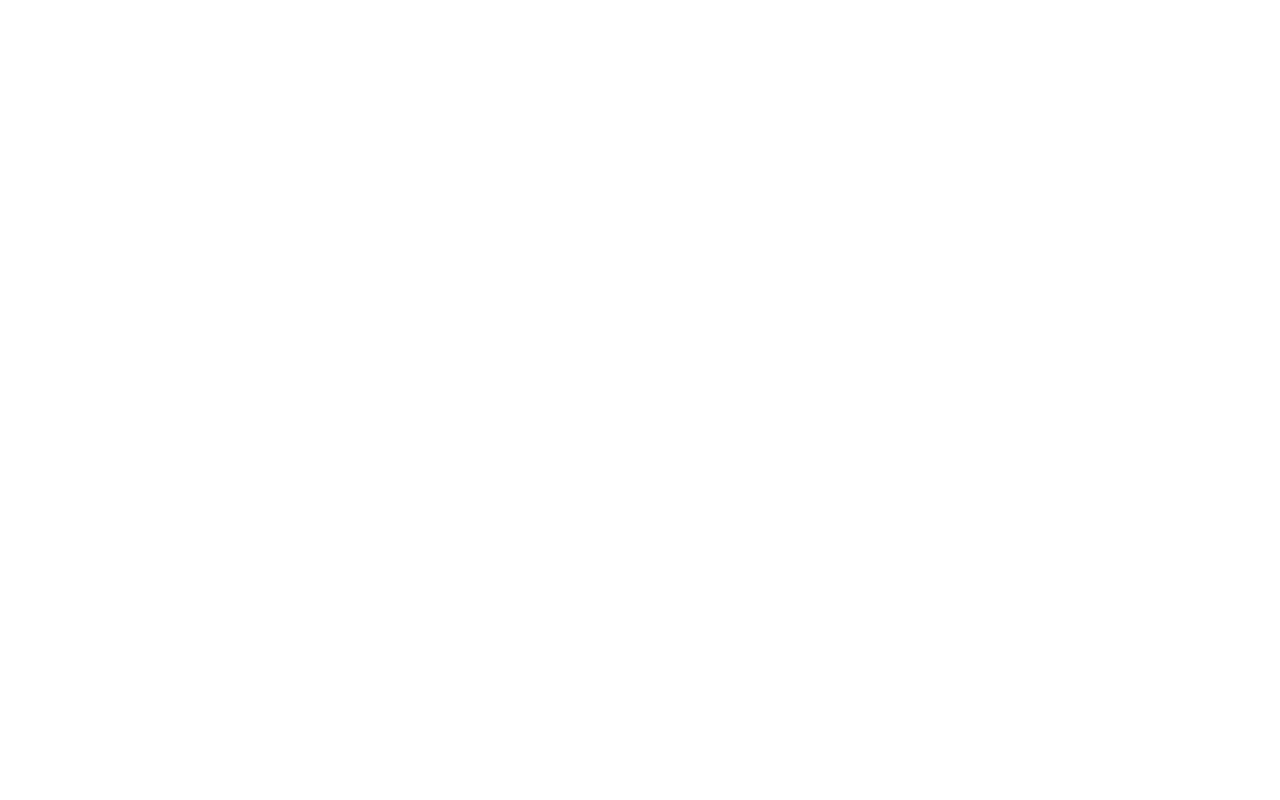
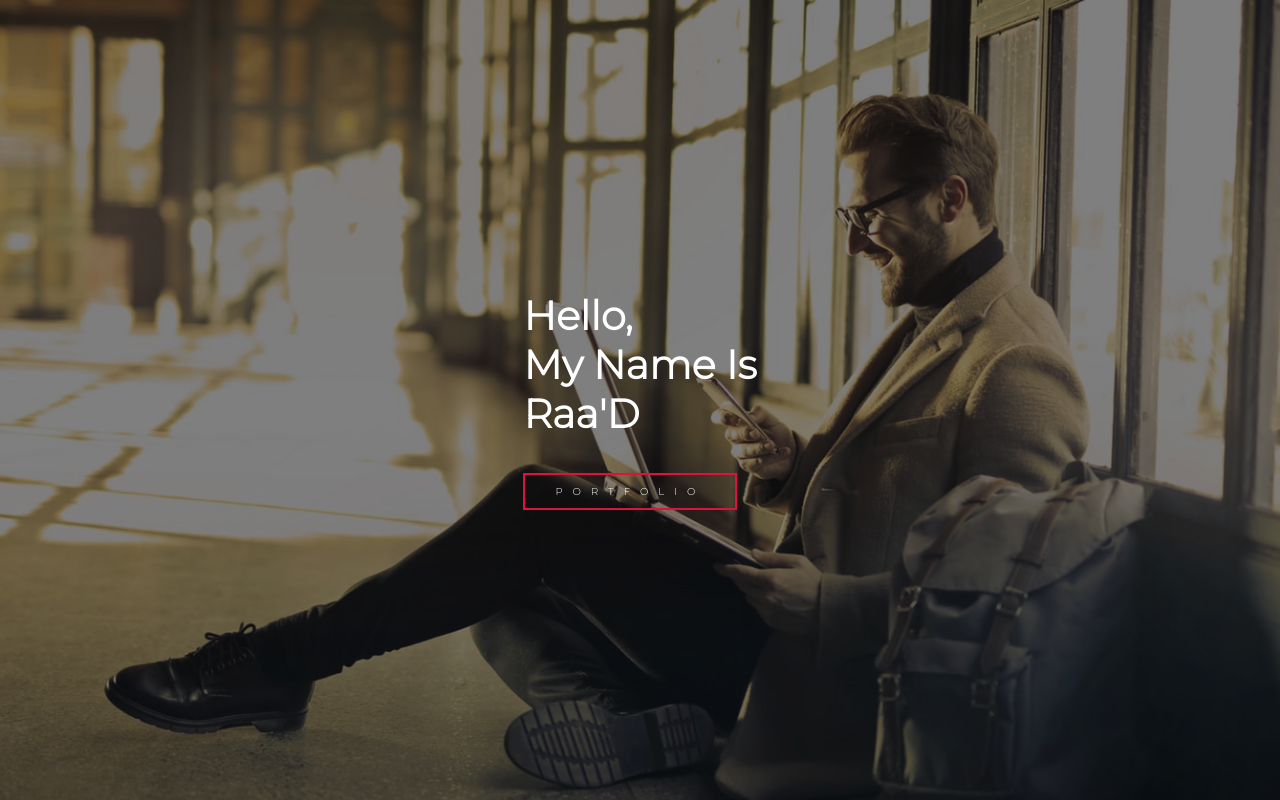
Before and after one commit to zamharrad/raad6, a plain HTML site: page index.html in a window 1280 px wide. Drawn offline with Linux system fonts and the light colour scheme.

Commit message:
commit changes

```diff
--- a/index.html
+++ b/index.html
@@ -3,7 +3,19 @@
   <head>
     <meta charset="UTF-8" />
     <meta name="viewport" content="width=device-width, initial-scale=1.0" />
-    <title>Document</title>
+    <link rel="stylesheet" href="/style.css" />
+    <title>Raa'D</title>
   </head>
-  <body></body>
+  <body>
+    <section id="hero">
+      <div class="hero container">
+        <div>
+          <h1>Hello, <span></span></h1>
+          <h1>My Name Is<span></span></h1>
+          <h1>Raa'D<span></span></h1>
+          <a class="cta" type="button" href="/">Portfolio</a>
+        </div>
+      </div>
+    </section>
+  </body>
 </html>
--- a/style.css
+++ b/style.css
@@ -0,0 +1,115 @@
+@import url("https://fonts.googleapis.com/css2?family=Montserrat:wght@300&display=swap");
+* {
+  padding: 0;
+  margin: 0;
+  box-sizing: border-box;
+}
+
+html {
+  font-family: "Montserrat", sans-serif;
+  font-size: 10px;
+}
+a {
+  text-decoration: none;
+}
+
+.container {
+  width: 100%;
+  height: 100vh;
+  align-items: center;
+  justify-content: center;
+  display: flex;
+}
+
+#hero {
+  background-image: url(./img/hero-bg.png);
+  background-size: cover;
+  background-position: top center;
+  position: relative;
+  z-index: 1;
+}
+
+#hero::after {
+  content: "";
+  position: absolute;
+  left: 0;
+  top: 0;
+  height: 100%;
+  width: 100%;
+  background-color: black;
+  opacity: 0.5;
+  z-index: -1;
+}
+#hero h1 {
+  display: block;
+  width: fit-content;
+  font-size: 4rem;
+  position: relative;
+  color: transparent;
+  animation: text_reveal 0.5s ease forwards;
+  animation-delay: 1s;
+}
+#hero h1:nth-child(1) {
+  animation-delay: 1s;
+}
+#hero h1:nth-child(2) {
+  animation-delay: 2s;
+}
+#hero h1:nth-child(3) {
+  /* animation: text_reveal_name 0.5s ease forwards; */
+  animation-delay: 3s;
+}
+#hero h1 span {
+  position: absolute;
+  top: 0;
+  left: 0;
+  height: 100%;
+  width: 0;
+  background-color: crimson;
+  animation: text_reveal_box 1s ease;
+  animation-delay: 0.5s;
+}
+#hero h1:nth-child(1) span {
+  animation-delay: 0.5s;
+}
+#hero h1:nth-child(2) span {
+  animation-delay: 1.5s;
+}
+#hero h1:nth-child(3) span {
+  animation-delay: 2.5s;
+}
+
+#hero .cta {
+  display: inline-block;
+  padding: 10px 30px;
+  color: white;
+  background-color: transparent;
+  border: 2px solid crimson;
+  font-size: 1rem;
+  text-transform: uppercase;
+  letter-spacing: 1rem;
+  margin-top: 35px;
+  transition: 0.3s ease;
+  transition-property: background-color, color;
+}
+
+#hero .cta:hover {
+  color: white;
+  background-color: crimson;
+}
+
+@keyframes text_reveal_box {
+  50% {
+    width: 100%;
+    left: 0;
+  }
+  100% {
+    width: 0;
+    left: 100%;
+  }
+}
+@keyframes text_reveal {
+  100% {
+    color: white;
+  }
+}
```
Also changed, not shown: img/hero-bg.png (added), img/img-1.png (added), img/img-2.png (added).
